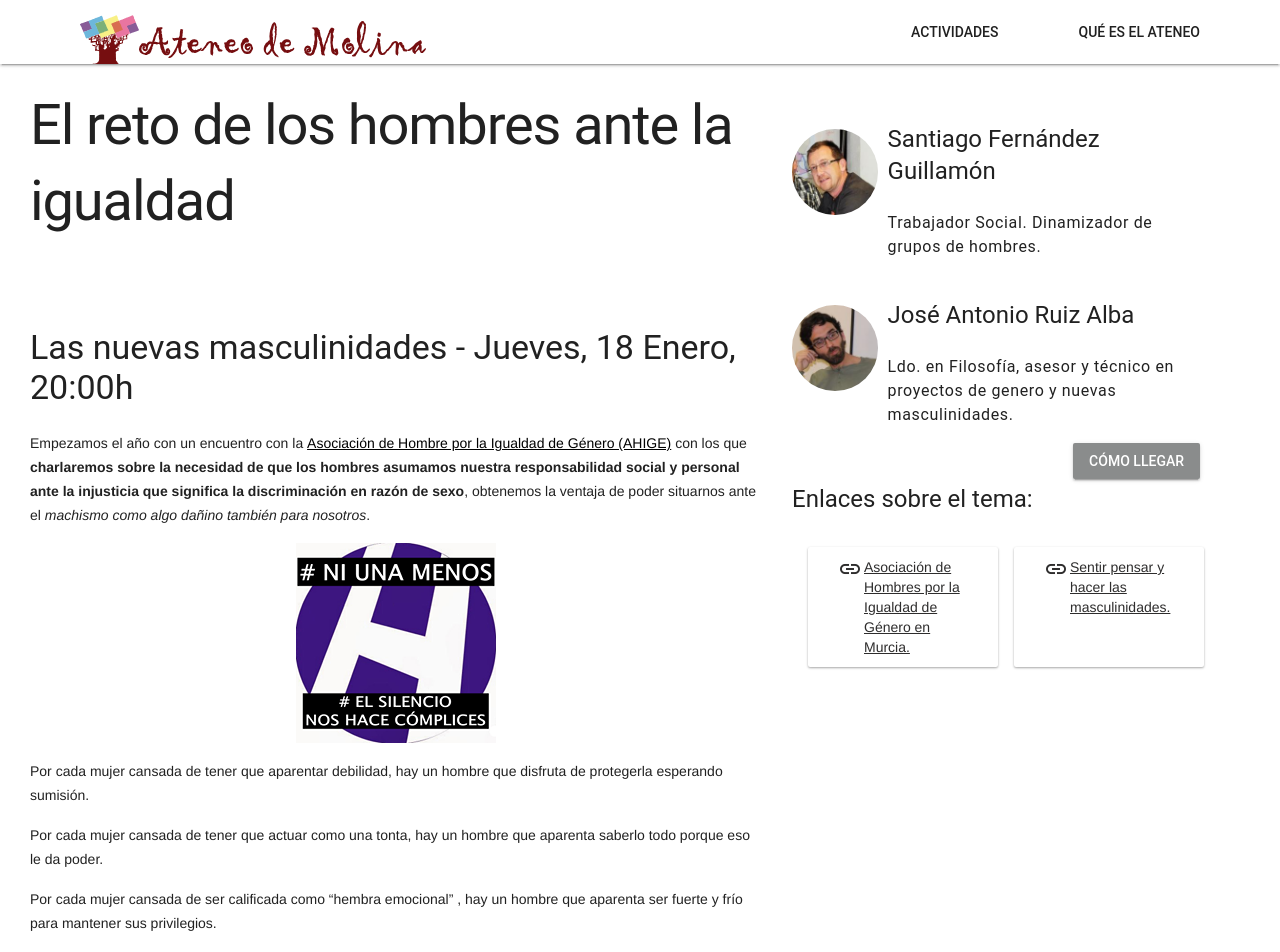
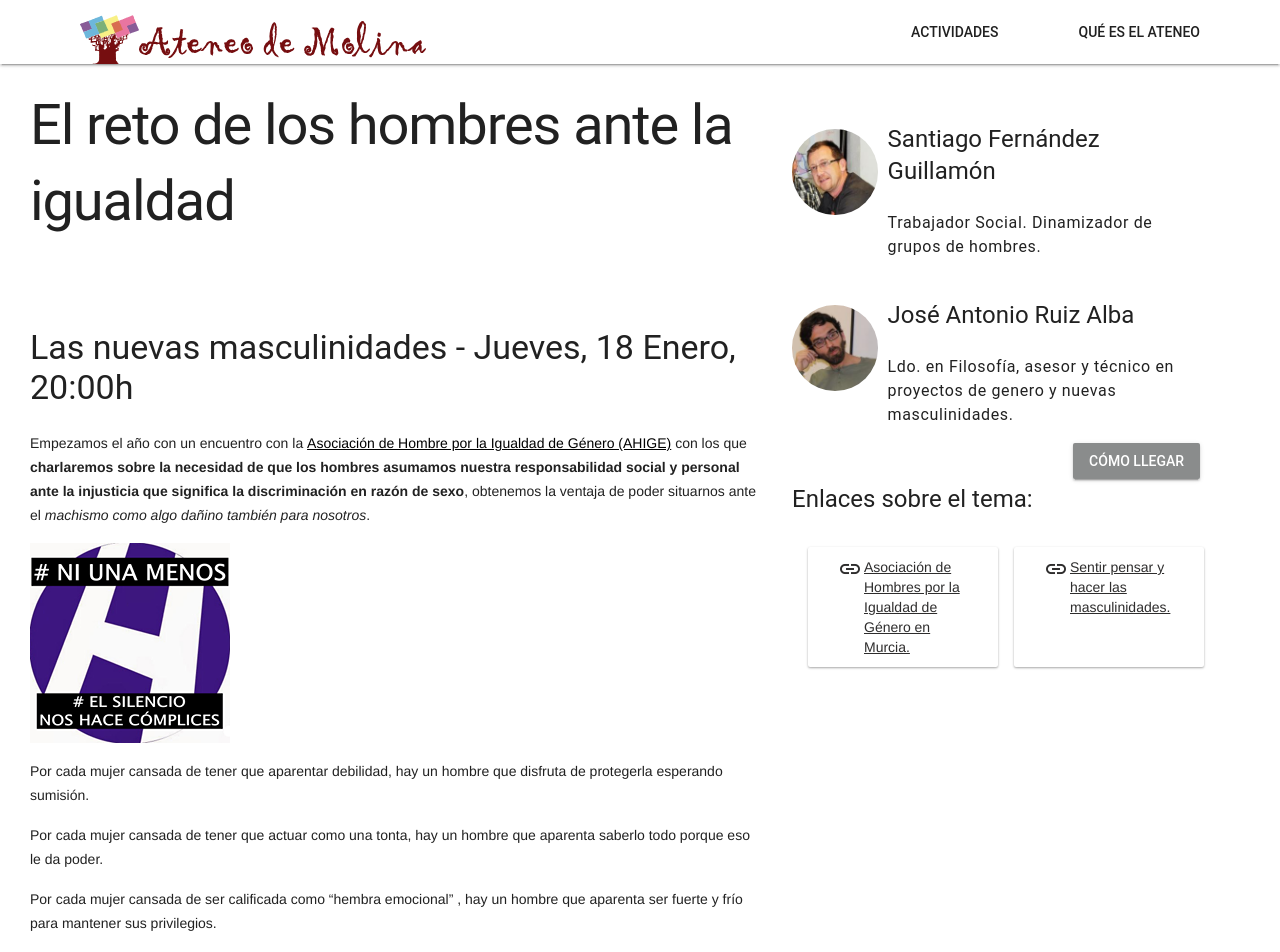
Before and after one commit to AteneoMolinaDeSegura/jekyll, a Jekyll site: the page built from _posts/2018-01-18-el-reto-de-los-hombres-ante-la-igualdad.md, in a window 1280 px wide. Shown: the top 952 px of the page. Built offline with Jekyll 4.4.1, drawn with Linux system fonts in a browser that asks for light colours; comment, search, counter and statistics services are not loaded; some of the changed text lies outside the part shown.

Commit message:
Remove the css rule for images

```diff
--- a/css/post.css
+++ b/css/post.css
@@ -19,11 +19,6 @@
 
 .post-content a {
   color: black !important;
-}
-
-.post-content img {
-  display: block;
-  margin: 0 auto;
 }
 
 .post-video-wrapper {
```
Also changed, not shown: _posts/2018-01-18-el-reto-de-los-hombres-ante-la-igualdad.md (+1 -1 lines).
